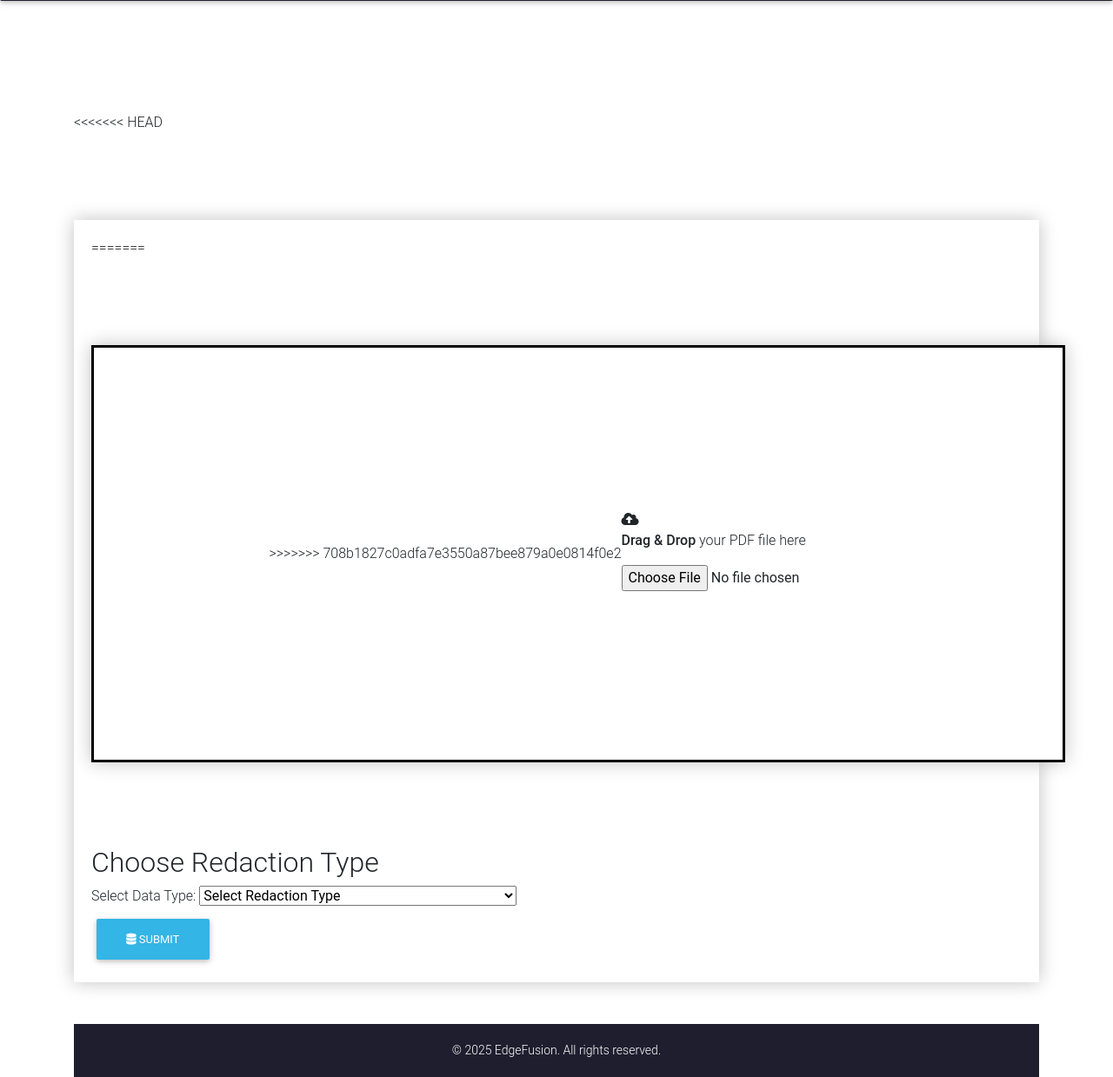
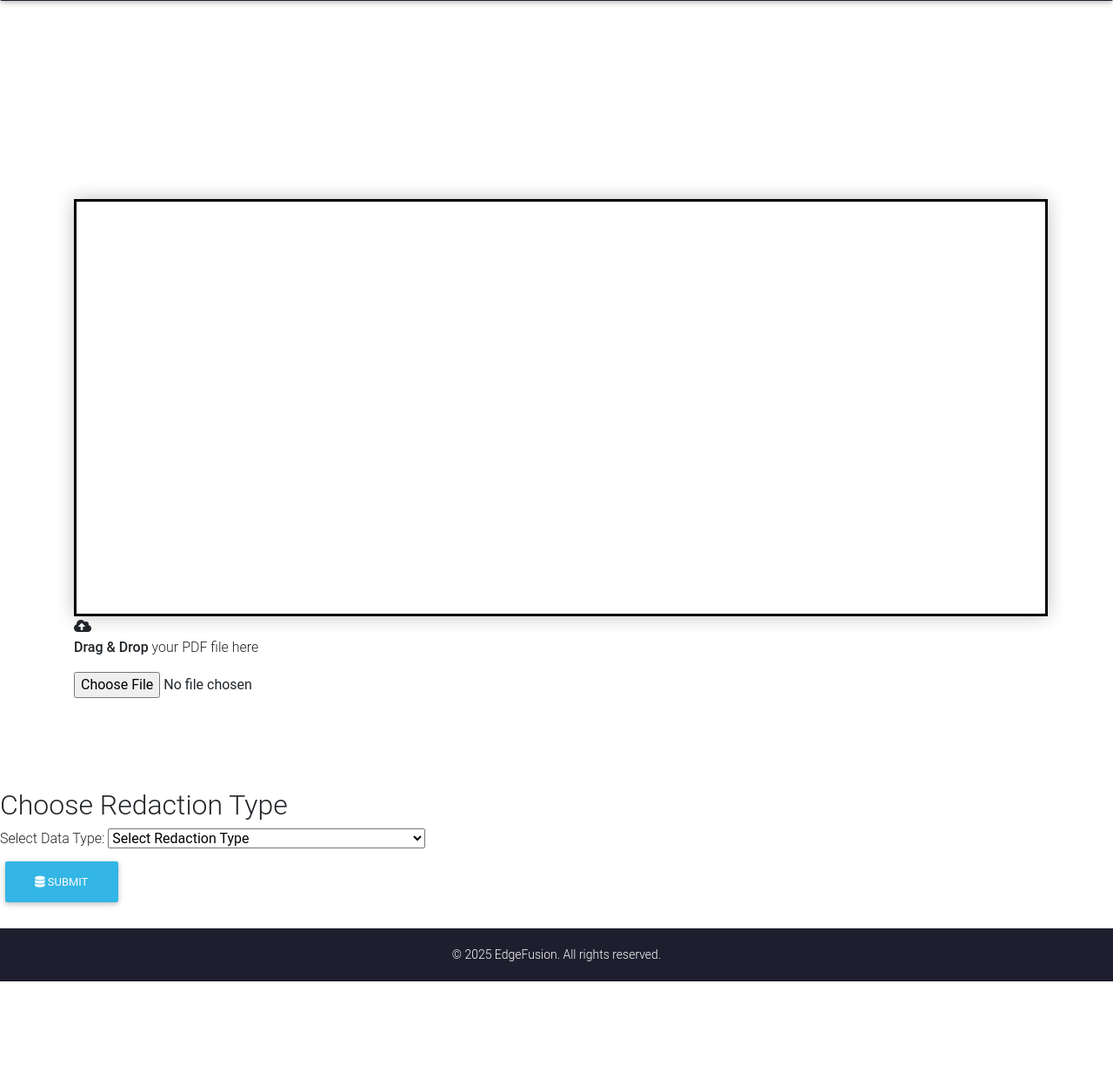
Before and after one commit to hackatronbits/EdgeFusion, a Flask app: page / in a window 1280 px wide. Shown: the part 392-1631 px from the top of the page at 87% size. After the commit the page ends 1521 px from the top, so only its background shows below. Run offline with Flask 3, Linux system fonts and the light colour scheme; some libraries are stand-ins or nearby versions.

Commit message:
minor edits

```diff
--- a/templates/index.html
+++ b/templates/index.html
@@ -80,13 +80,8 @@
 	<br />
     <br><br>
 	<div class="container">
-<<<<<<< HEAD
-		<form method="POST" action="{{ url_for('upload_file')}}" enctype=multipart/form-data>
-            <div class="main-section">
-=======
-		<form method="POST" action="upload_file" enctype=multipart/form-data>
-            <div class="main-section" style="border: 3px solid black; height: 30rem; width: 70rem; display: flex; align-items: center; justify-content: center;">
->>>>>>> 708b1827c0adfa7e3550a87bee879a0e0814f0e2
+<form method="POST" action="{{ url_for('upload_file') }}" enctype="multipart/form-data">
+    <div class="main-section" style="border: 3px solid black; height: 30rem; width: 70rem; display: flex; align-items: center; justify-content: center;"></div>
                 <label class="drop-box file-label">
                     <i class="fas fa-cloud-upload-alt"></i>
                     <p><strong>Drag & Drop</strong> your PDF file here</p>
```
Also changed, not shown: 1 other file.
